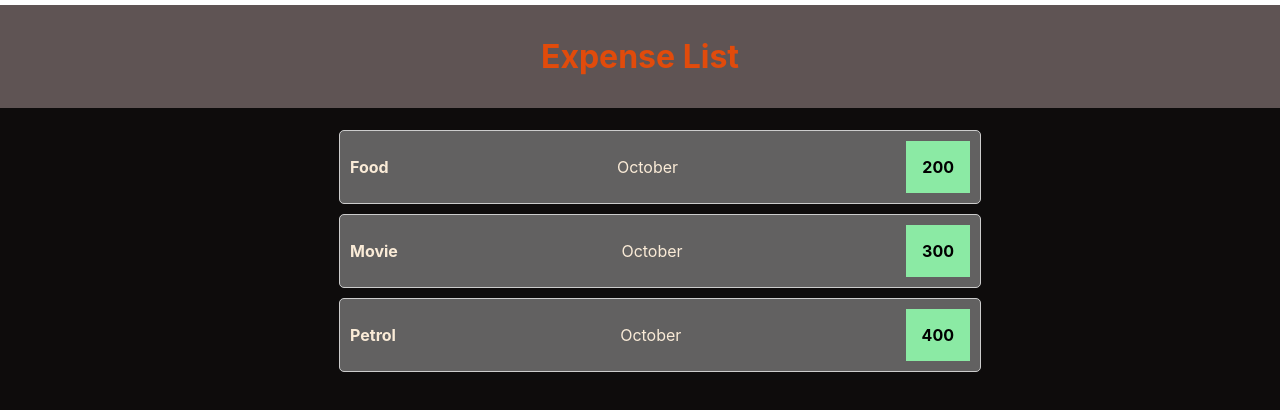
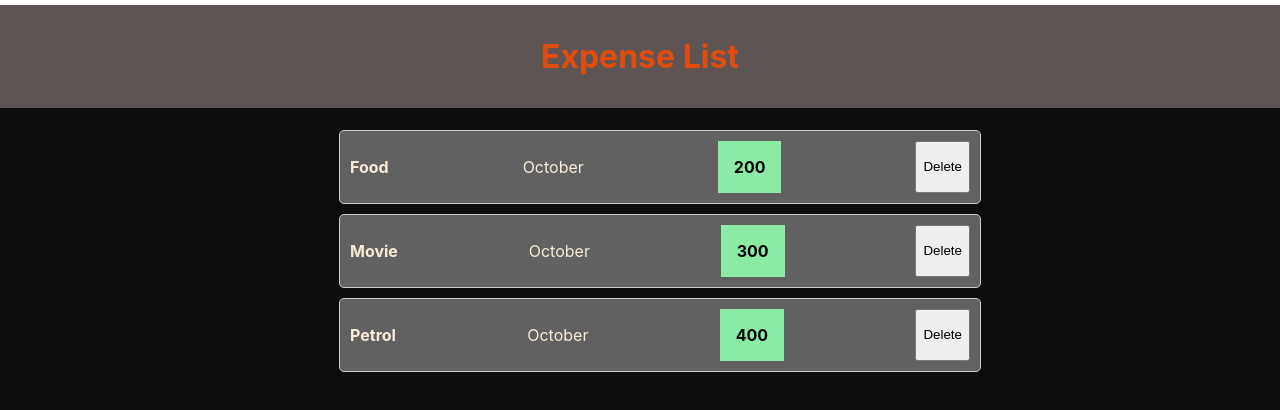
Before and after one commit to vaibhavsingh9798/react-deep-dive, a React (Create React App) app: page / in a window 1280 px wide. Shown: the top 410 px of the page. Built offline with nearby package versions, Linux system fonts and the light colour scheme.

Commit message:
add delete button

```diff
--- a/public/index.html
+++ b/public/index.html
@@ -12,7 +12,7 @@
       manifest.json provides metadata used when your web app is installed on a
       user's mobile device or desktop. See https://developers.google.com/web/fundamentals/web-app-manifest/
     -->
-    <link rel="manifest" href="%PUBLIC_URL%/manifest.json" />
+
     <!--
       Notice the use of %PUBLIC_URL% in the tags above.
       It will be replaced with the URL of the `public` folder during the build.
--- a/src/components/Expenses/Expense.js
+++ b/src/components/Expenses/Expense.js
@@ -1,20 +1,29 @@
+import {useState} from 'react';
 import './Expense.css'
 import Card from '../UI/Card';
 const Expense = (props) => {
+  const [items,setItems] =  useState(props.items)
   const months = ["January","February","March","April","May","June","July", "August",  "September", "October",  "November", "December" ];
+  const handleDelete = (e) =>{
+    console.log('click',e.target)
+    let itemIndex = +(e.target.id);
+    console.log(items.length,itemIndex)
+   let  newItems  = items.filter((item,index) => index !== itemIndex)
+   setItems(newItems)
+  }
    return(
     <>
-
-       <div className="expenses-container">
+      <div className="expenses-container">
        <Card>
       <h1>Expense List</h1>
       </Card>
       <ul className="expenses-list">
-        {props.items.map((expense, index) => (
+        {items.map((expense, index) => (
           <li key={index} className="expense-item">
             <div className="expense-name">{expense.name}</div>
             <div className="expense-date">{months[expense.date]}</div>
             <div className="expense-amount">{expense.price}</div>
+            <button id={index} onClick={handleDelete}>Delete</button>
           </li>
         ))}
       </ul>
```
Also changed, not shown: public/manifest.json (deleted).
